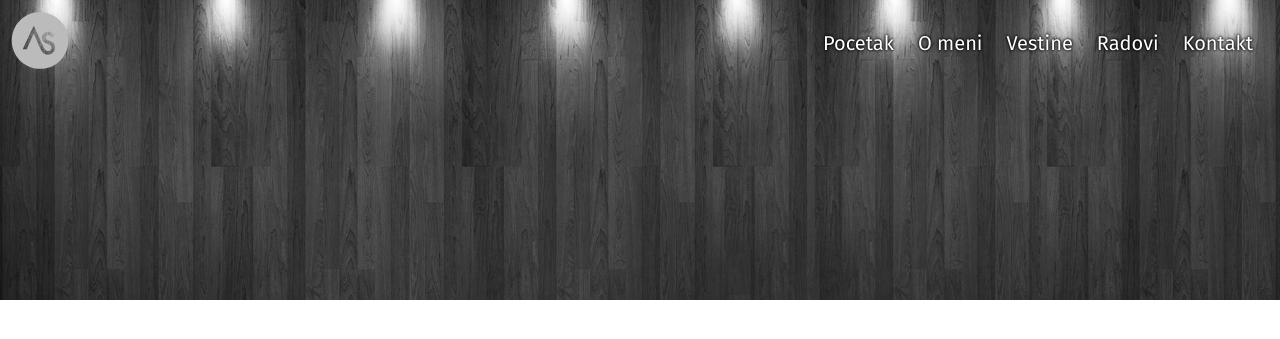
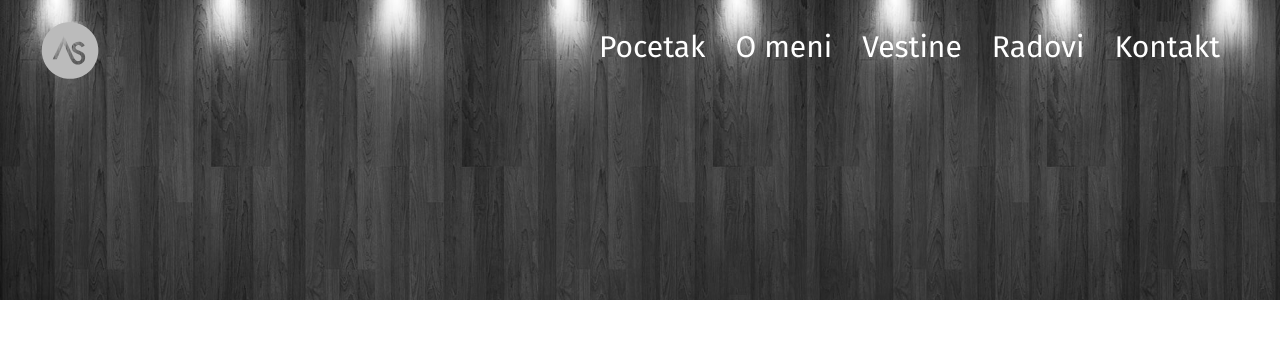
Before and after one commit to apstanisic/personal-website, a PHP site: page / in a window 1280 px wide. Shown: the top 339 px of the page. Run offline with PHP 8.4, Linux system fonts and the light colour scheme; some libraries are stand-ins or nearby versions.

Commit message:
Uradio sam sve sa flexbox, hocu malo da promenim dom

```diff
--- a/css/delovi/header.sass
+++ b/css/delovi/header.sass
@@ -3,8 +3,12 @@
 	//Ostavi narednu liniju i dodaj narednom divu padding-top ako hoces da uzmes pozadinu od diva ispod a da ti sadrzaj ne prelazi preko nava
 	//Nije isprobano
 	@include position(absolute, 0 0 auto 0)
-	width: 100%
+	//width: 100%
 	height: auto
+	display: flex
+	//flex: 1
+	nav
+		flex-grow: 1
 
 	.otvarac
 		display: flex
@@ -95,7 +99,7 @@
 
 
 
-	@media screen and (max-width: 759px)
+	@media screen and (max-width: 700px)
 		.nav-linkovi
 			@include position(fixed, 0 0 0 auto)
 			background: $skoroCrno
@@ -130,14 +134,13 @@
 
 
 
-@media screen and (min-width: 760px)
+@media screen and (min-width: 701px)
 	.navigacija
 		nav
 			display: flex
 			justify-content: space-between
-			text-shadow: 0 0 3px #000, 0 0 3px #000
 			.otvarac
-				display: inline-block
+				//display: inline-block
 
 				.nav-dugme
 					display: none
@@ -149,16 +152,18 @@
 				flex: 1
 				justify-content: flex-end
 				align-items: center
+				text-shadow: 1 1 3px #000
 
 				li
 					//min-width: 80px
 					font-size: 20px
-					padding: 20px 12px
-					line-height: 46px
+					padding: 10px 15px
+					//line-height: 1.5
 
 					a:after
 						content: ""
 						display: flex
+						//padding-bottom: 3px
 						border-bottom: 0.2em solid $prljavoBela
 						transform: scaleX(0)
 						transition: transform 400ms
@@ -167,3 +172,13 @@
 						border-bottom: 0.2em solid $prljavoBela
 						border-width: auto
 						transform: scaleX(1)
+
+
+@media screen and (min-width: 951px)
+	.navigacija
+		padding: 10px 30px 0 30px
+		nav
+			.nav-linkovi
+				li
+					font-size: 30px
+					padding: 20 15px
```
Also changed, not shown: css/style.css.
